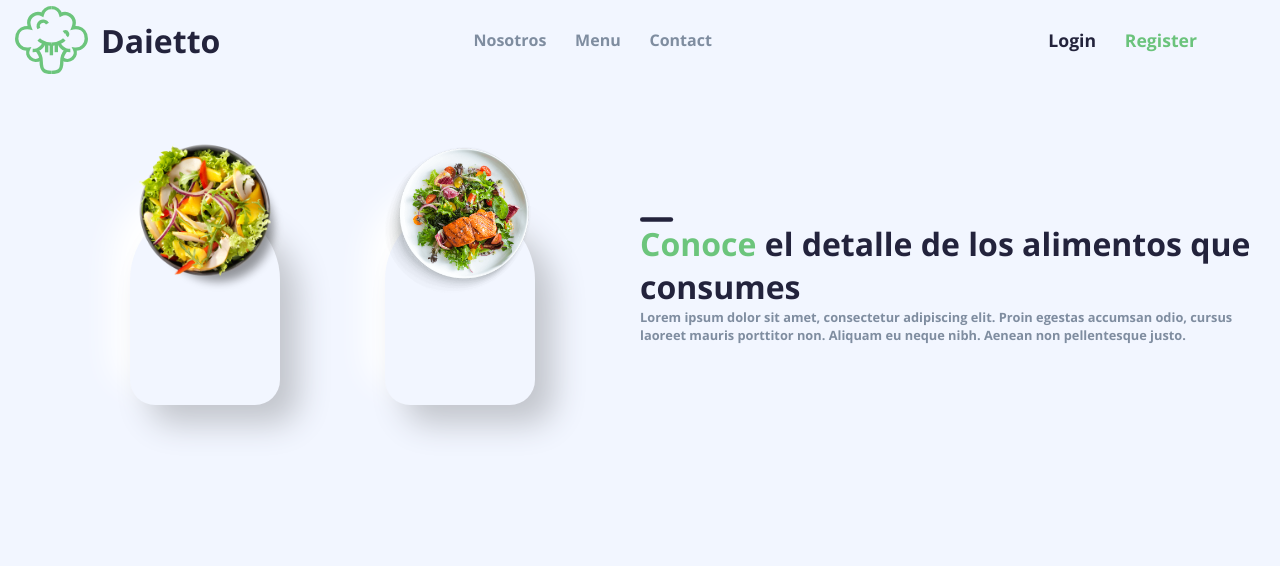
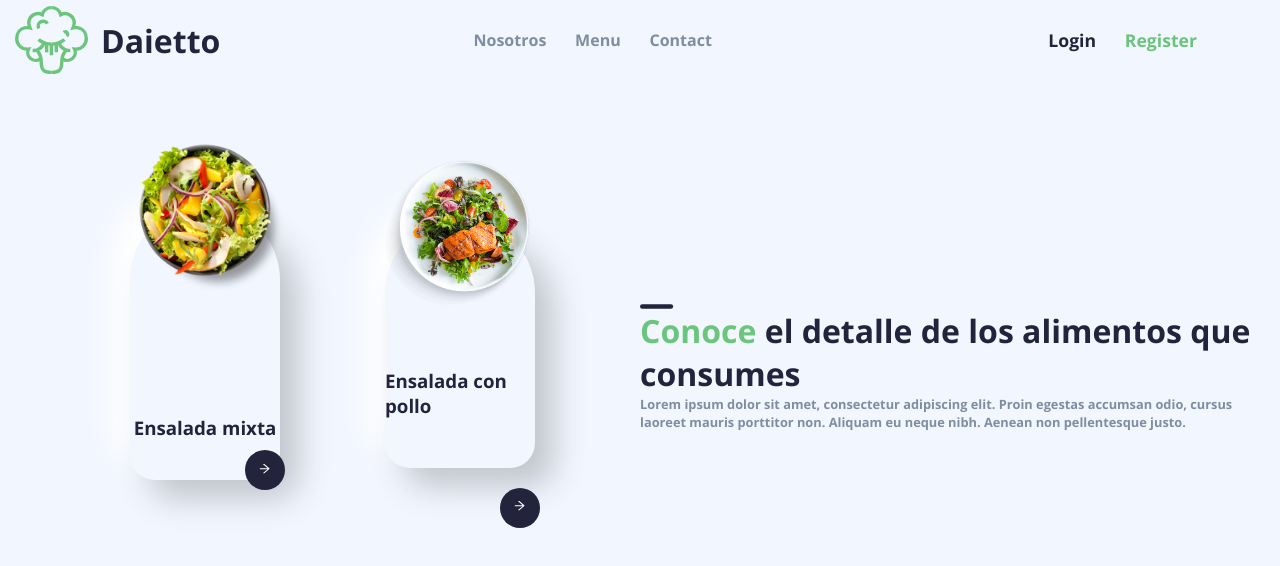
Before and after one commit to Shaikhfaruk/daietto-app, a React (Create React App) app: page /menu in a window 1280 px wide. Shown: the top 566 px of the page. Built offline with nearby package versions, Linux system fonts and the light colour scheme.

Commit message:
mixed salad

```diff
--- a/src/components/Menu.css
+++ b/src/components/Menu.css
@@ -28,10 +28,10 @@
   top: -60px;
   left: -3px;
 }
-.dish_card {
+.dish_card1 {
   display: flex;
   width: 150px;
-  height: 200px;
+  height: auto;
   color: #f2f6ff;
   border-radius: 150px 150px 50px 50px;
   z-index: -1;
@@ -39,7 +39,20 @@
   box-shadow: 19px 19px 32px #c2c5cc, -19px -19px 32px #ffffff;
   flex-direction: column;
   align-items: center;
-  margin-top: 100px;
+  margin: 100px 0;
+}
+.dish_card2 {
+  display: flex;
+  width: 150px;
+  height: 250px;
+  color: #f2f6ff;
+  border-radius: 150px 150px 50px 50px;
+  z-index: -1;
+  background: #f2f6ff;
+  box-shadow: 19px 19px 32px #c2c5cc, -19px -19px 32px #ffffff;
+  flex-direction: column;
+  align-items: center;
+  margin: 100px 0;
 }
 .about_menu {
   display: flex;
@@ -58,7 +71,33 @@
 .menu_heading span {
   color: #23233c;
 }
-@media (max-width: 420px) {
+.next_btn1 {
+  height: 40px;
+  width: 40px;
+  border-radius: 50%;
+  position: relative;
+  border: none;
+  background-color: #23233c;
+  color: #ffffff;
+  bottom: -10px;
+  left: 60px;
+}
+.next_btn2 {
+  height: 40px;
+  width: 40px;
+  border-radius: 50%;
+  position: relative;
+  border: none;
+  background-color: #23233c;
+  color: #ffffff;
+
+  bottom: -70px;
+  left: 60px;
+}
+.dish_name {
+  color: #23233c;
+}
+@media (max-width: 768px) {
   .dish_container {
     display: flex;
     align-items: center;
--- a/src/components/Menu.js
+++ b/src/components/Menu.js
@@ -5,6 +5,8 @@ import "./Menu.css";
 import Aos from "aos";
 import "aos/dist/aos.css";
 import dash_line from "../Images/dash_line.svg";
+import * as AiIcons from "react-icons/ai";
+import { IconContext } from "react-icons";
 
 const Menu = () => {
   useEffect(() => {
@@ -12,14 +14,25 @@ const Menu = () => {
   }, []);
   return (
     <>
+      <IconContext.Provider
+        value={{ backgroundColor: "#fff", fontSize: "15px" }}
+      >
         <div className="menu_container" data-aos="fade-up">
           <div className="dish_container">
-          <div className="dish_card">
+            <div className="dish_card1">
               <img className="dish_images1" src={dish1} alt="First Dish" />
+              <h3 className="dish_name">Ensalada mixta</h3>
+              <button className="next_btn1">
+                <AiIcons.AiOutlineArrowRight />
+              </button>
             </div>
 
-          <div className="dish_card">
+            <div className="dish_card2">
               <img className="dish_images2" src={dish2} alt="Second Dish" />
+              <h3 className="dish_name">Ensalada con pollo</h3>
+              <button className="next_btn2">
+                <AiIcons.AiOutlineArrowRight />
+              </button>
             </div>
           </div>
 
@@ -30,11 +43,12 @@ const Menu = () => {
             </h1>
             <p className="menu_para">
               Lorem ipsum dolor sit amet, consectetur adipiscing elit. Proin
-            egestas accumsan odio, cursus laoreet mauris porttitor non. Aliquam
-            eu neque nibh. Aenean non pellentesque justo.
+              egestas accumsan odio, cursus laoreet mauris porttitor non.
+              Aliquam eu neque nibh. Aenean non pellentesque justo.
             </p>
           </div>
         </div>
+      </IconContext.Provider>
     </>
   );
 };
```
Lines whose indentation alone changed are shown as unchanged.
